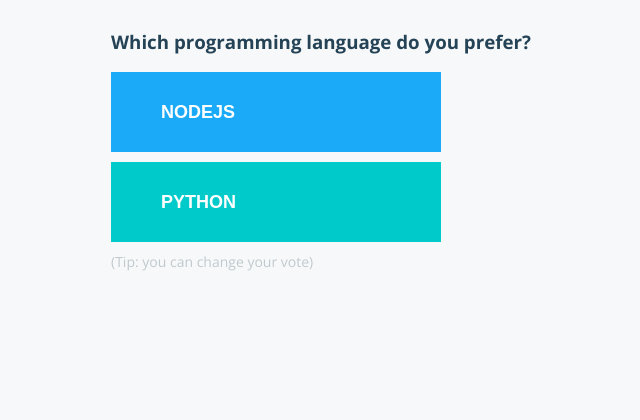
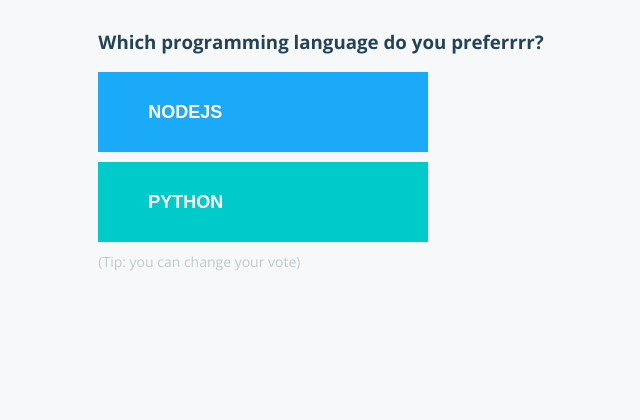
Before and after one commit to ftmiranda/voting-app-ds-py, a Flask app: page / in a window 1280 px wide. Shown: the top 420 px of the page, without its empty margins (319-959 px from the left). Run offline with Flask 2, Linux system fonts and the light colour scheme; some libraries are stand-ins or nearby versions.

Commit message:
lalala 3 the revege

```diff
--- a/templates/index.html
+++ b/templates/index.html
@@ -11,7 +11,7 @@
   <body>
     <div id="content-container">
       <div id="content-container-center">
-        <h3>Which programming language do you prefer?</h3>
+        <h3>Which programming language do you preferrrr?</h3>
         <form id="choice" name='form' method="POST" action="">
           <button id="a" type="submit" name="vote" class="a" value="a">{{option_a}}</button>
           <button id="b" type="submit" name="vote" class="b" value="b">{{option_b}}</button>
```
